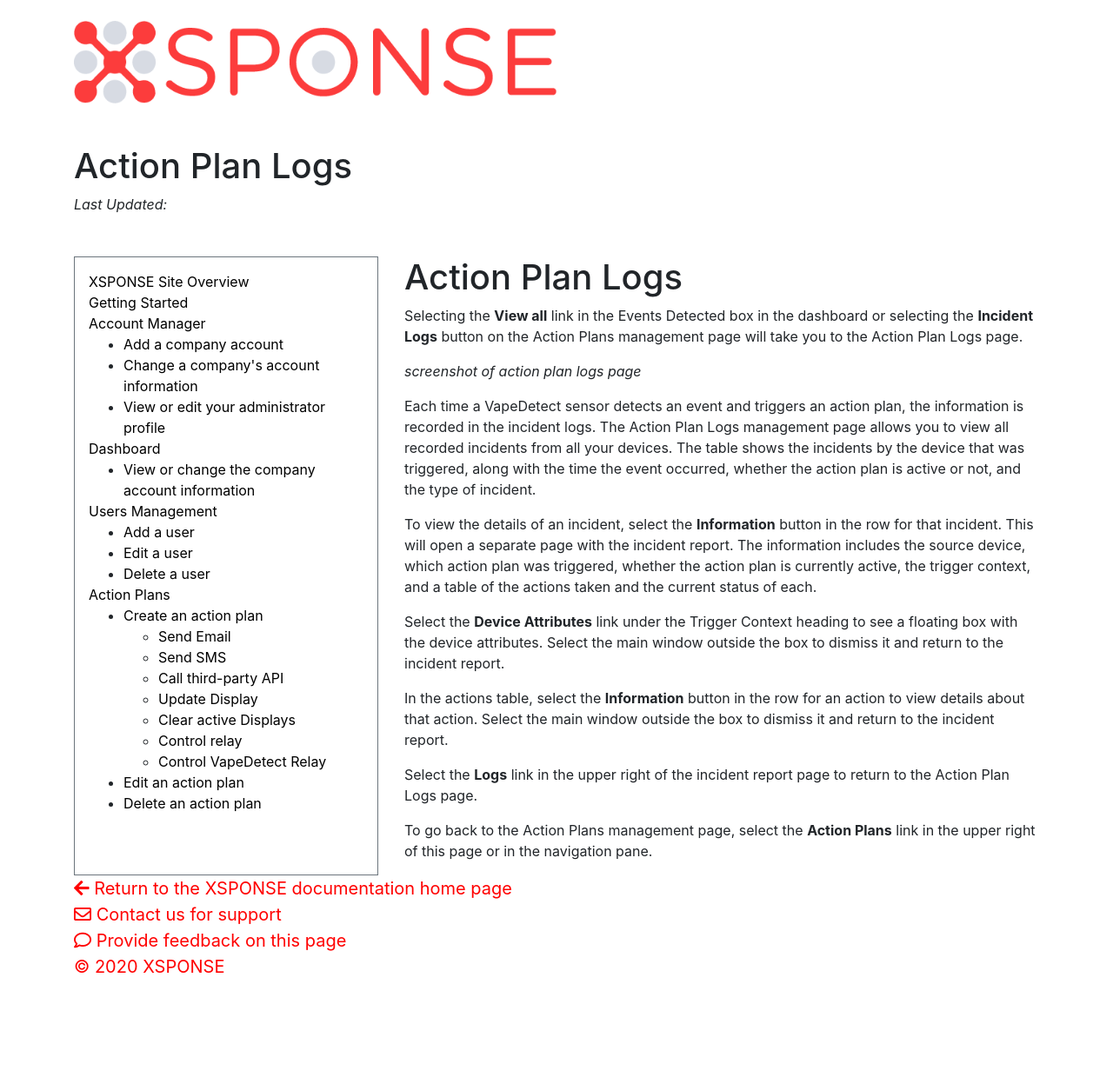
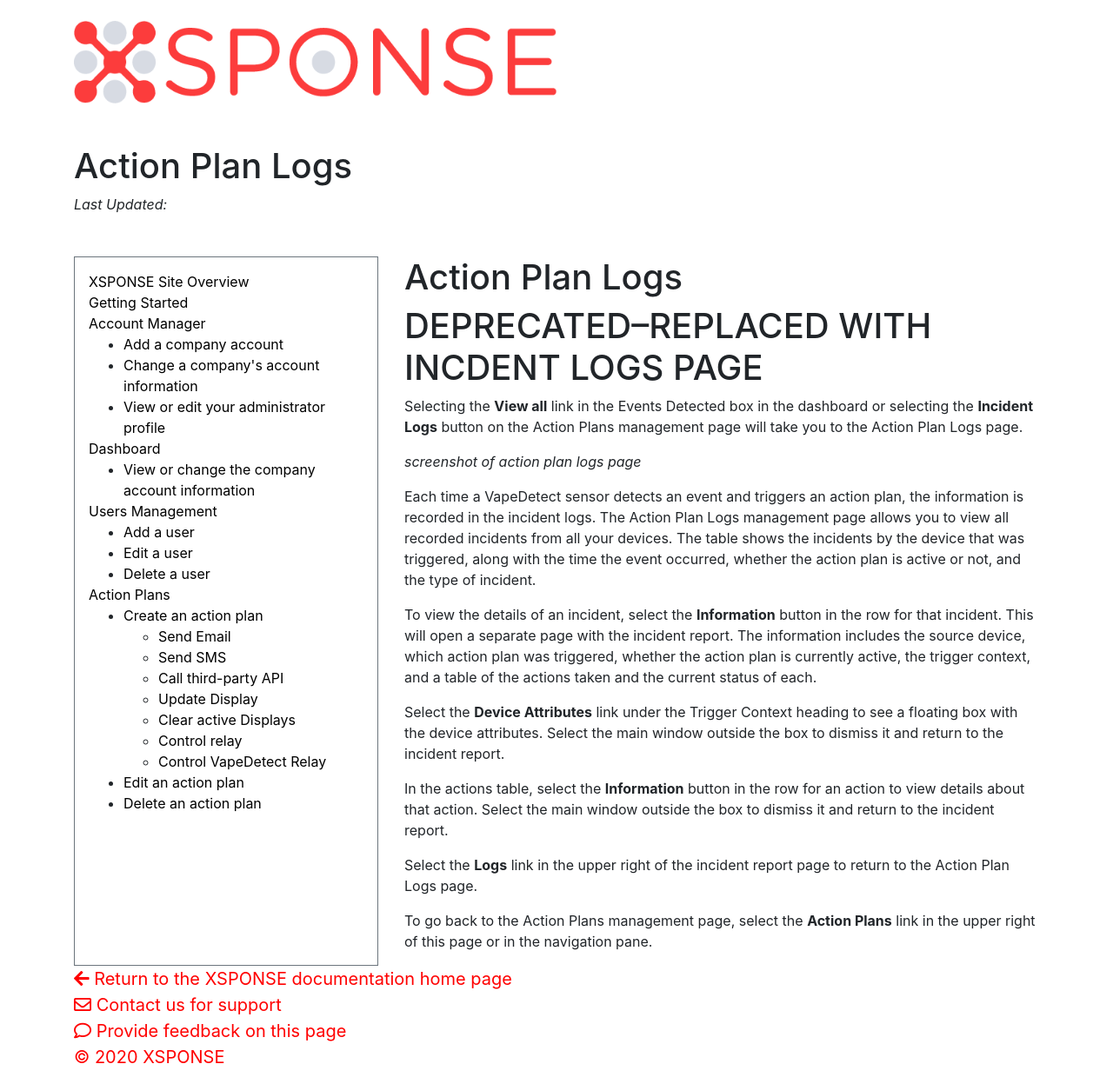
Before and after one commit to NrsSystems/docs, a Jekyll site: the page built from general-ops/action-plan-logs.md, in a window 1280 px wide. Shown: the whole page at 87% size. Built offline with Jekyll 4.4.1, drawn with Linux system fonts in a browser that asks for light colours; our own code applies the rules of GitHub Pages for plain Markdown files; before the commit the page ends 1143 px from its top, so only the background shows below that.

Commit message:
Update action-plan-logs.md

```diff
--- a/general-ops/action-plan-logs.md
+++ b/general-ops/action-plan-logs.md
@@ -1,5 +1,5 @@
 # Action Plan Logs
-
+# DEPRECATED--REPLACED WITH INCDENT LOGS PAGE
 Selecting the **View all** link in the Events Detected box in the dashboard or selecting the **Incident Logs** button on the Action Plans management page will take you to the Action Plan Logs page.
 > _screenshot of action plan logs page_
 
```
